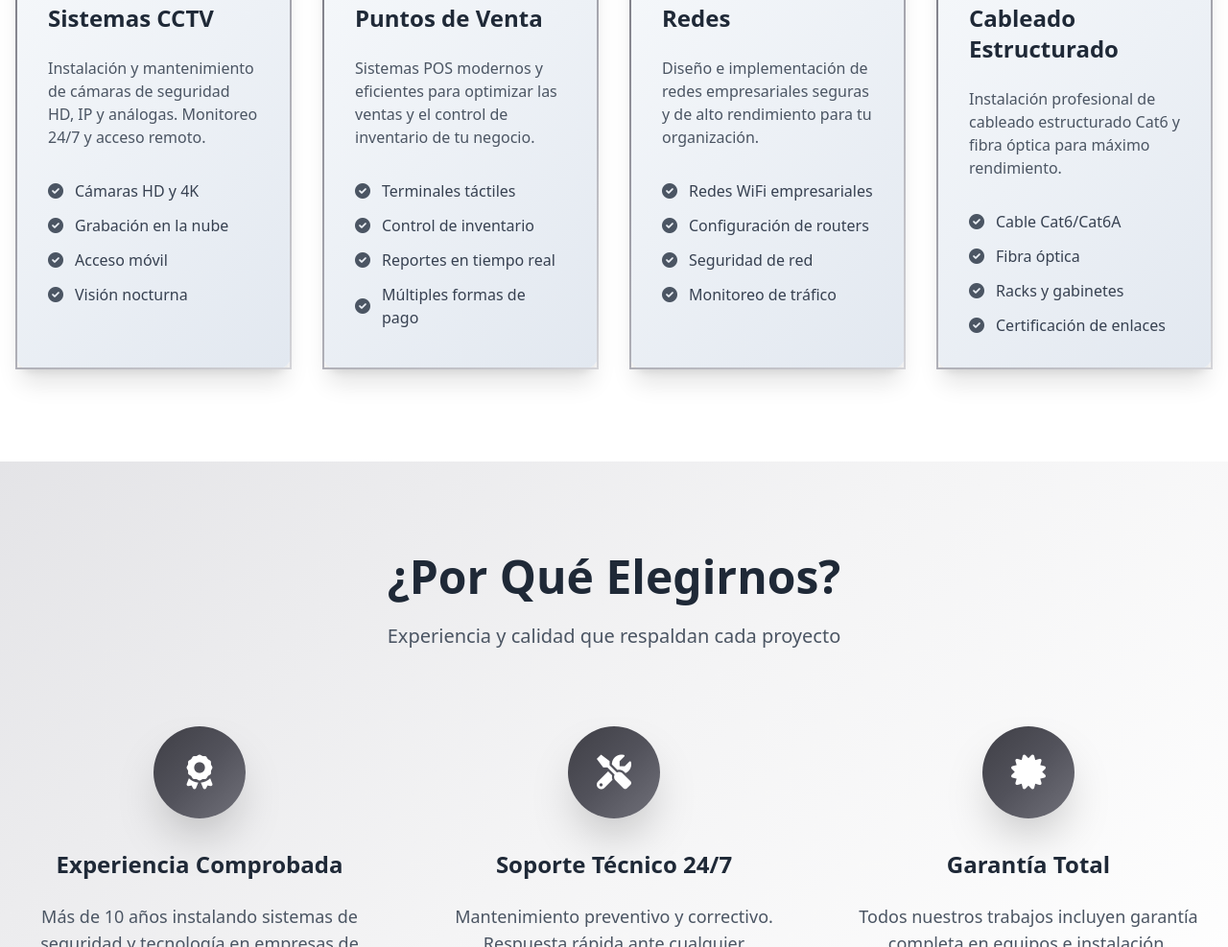
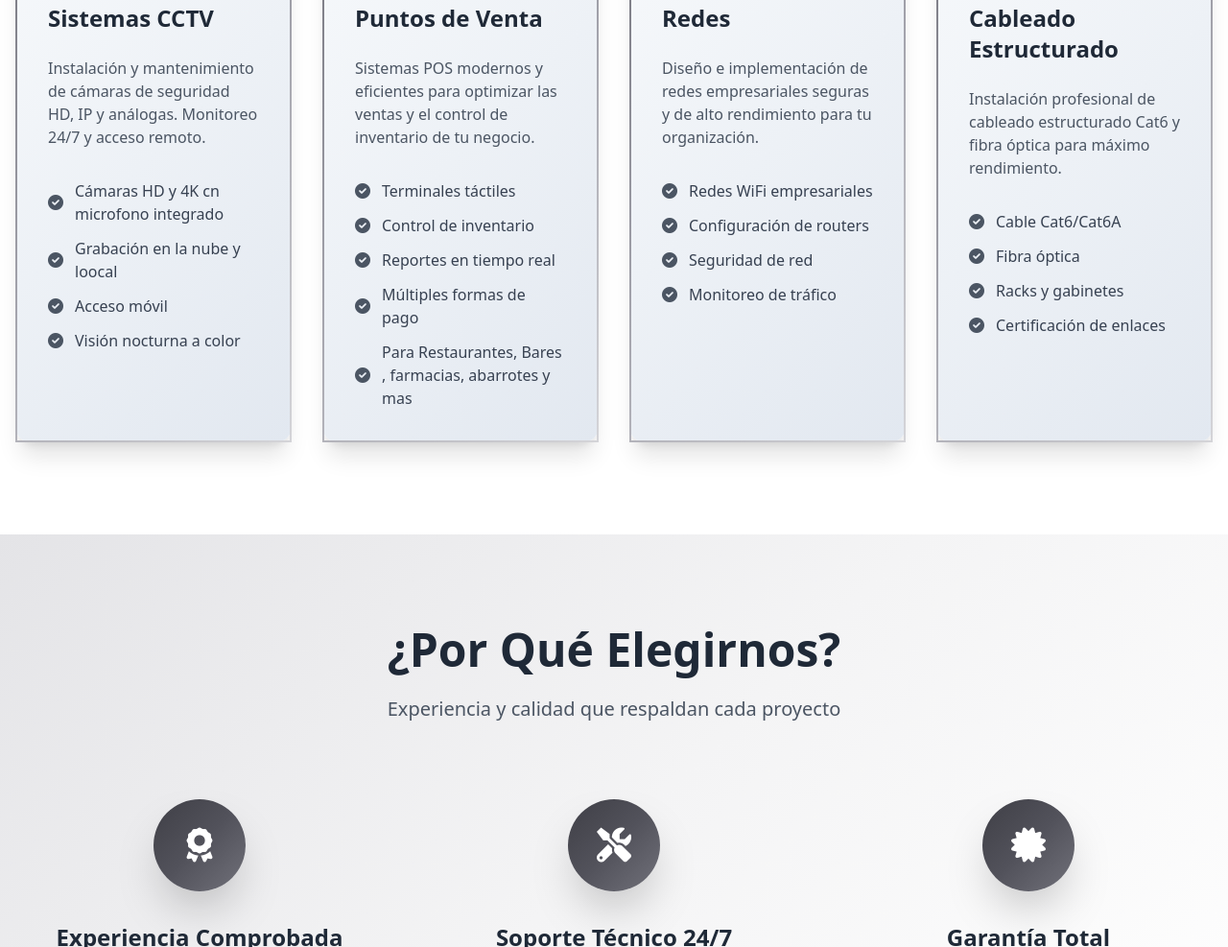
Before and after one commit to h3ro0d3s/AVRASEG, a plain HTML site: page index.html in a window 1280 px wide. Shown: the part 1023-2010 px from the top of the page at 96% size. Drawn offline with nearby package versions, Linux system fonts and the light colour scheme.

Commit message:
Update index.html

```diff
--- a/index.html
+++ b/index.html
@@ -99,10 +99,10 @@
                     <h3 class="text-2xl font-bold text-gray-800 mb-6">Sistemas CCTV</h3>
                     <p class="text-gray-600 mb-8 font-medium">Instalación y mantenimiento de cámaras de seguridad HD, IP y análogas. Monitoreo 24/7 y acceso remoto.</p>
                     <ul class="text-gray-700 space-y-3 font-medium">
-                        <li class="flex items-center"><i class="fas fa-check-circle text-gray-600 mr-3"></i>Cámaras HD y 4K</li>
-                        <li class="flex items-center"><i class="fas fa-check-circle text-gray-600 mr-3"></i>Grabación en la nube</li>
+                        <li class="flex items-center"><i class="fas fa-check-circle text-gray-600 mr-3"></i>Cámaras HD y 4K cn microfono integrado</li>
+                        <li class="flex items-center"><i class="fas fa-check-circle text-gray-600 mr-3"></i>Grabación en la nube y loocal</li>
                         <li class="flex items-center"><i class="fas fa-check-circle text-gray-600 mr-3"></i>Acceso móvil</li>
-                        <li class="flex items-center"><i class="fas fa-check-circle text-gray-600 mr-3"></i>Visión nocturna</li>
+                        <li class="flex items-center"><i class="fas fa-check-circle text-gray-600 mr-3"></i>Visión nocturna a color </li>
                     </ul>
                 </div>
 
@@ -118,6 +118,7 @@
                         <li class="flex items-center"><i class="fas fa-check-circle text-gray-600 mr-3"></i>Control de inventario</li>
                         <li class="flex items-center"><i class="fas fa-check-circle text-gray-600 mr-3"></i>Reportes en tiempo real</li>
                         <li class="flex items-center"><i class="fas fa-check-circle text-gray-600 mr-3"></i>Múltiples formas de pago</li>
+                        <li class="flex items-center"><i class="fas fa-check-circle text-gray-600 mr-3"></i>Para Restaurantes, Bares , farmacias, abarrotes y mas </li>
                     </ul>
                 </div>
 
```
